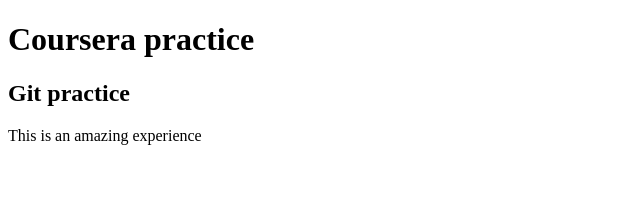
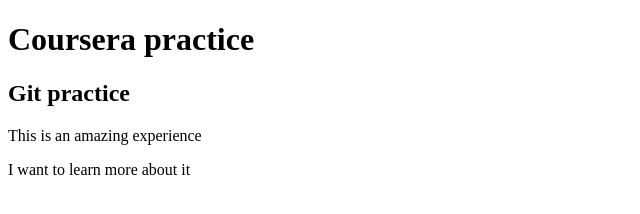
Before and after one commit to gurungd/Dixit, a plain HTML site: page site/index.html in a window 1280 px wide. Shown: the whole page, without its empty margins (0-640 px from the left). Drawn offline with Linux system fonts and the light colour scheme.

Commit message:
Unknown commit

```diff
--- a/site/index.html
+++ b/site/index.html
@@ -7,5 +7,6 @@
 	<h1>Coursera practice </h1>
 	<h2>Git practice </h2>
 	<p>This is an amazing experience </p>
+	<p>I want to learn more about it</p>
 </body>
 </html>
```
